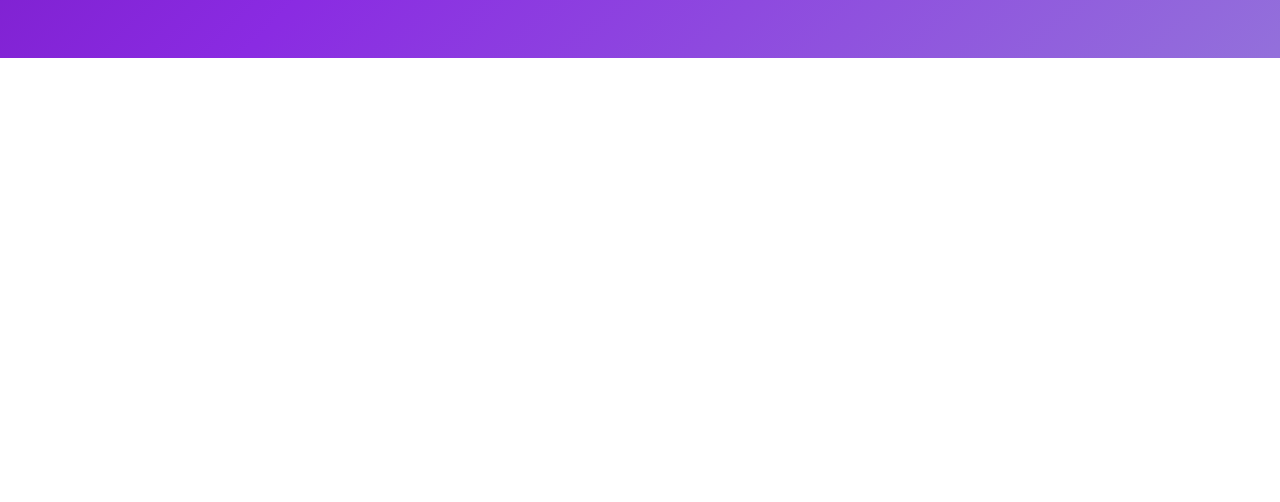
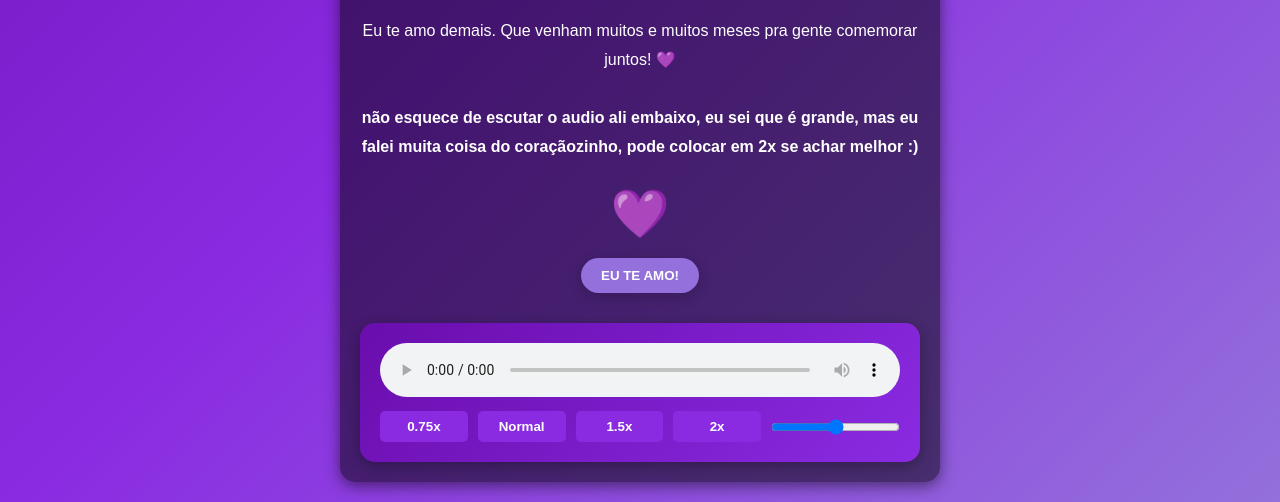
Before and after one commit to despediram/nossos-4-meses, a plain HTML site: page index.html in a window 1280 px wide. Shown: the part 742-1244 px from the top of the page. Before the commit the page ends 800 px from the top, so only its background shows below. Drawn offline with Linux system fonts and the light colour scheme.

Commit message:
Update index.html

```diff
--- a/index.html
+++ b/index.html
@@ -1,16 +1,16 @@
 <!DOCTYPE html>
 <html lang="en">
 <head>
+    <link rel="shortcut icon" href="coracaoroxo.png" type="image/x-icon">
     <meta charset="UTF-8">
     <meta name="viewport" content="width=device-width, initial-scale=1.0">
     <title>Feliz 4 Meses</title>
     <style>
-        /* Reset and font import */
         * {
             margin: 0;
             padding: 0;
             box-sizing: border-box;
-            user-select: none; /* Prevent text selection */
+            user-select: none;
         }
 
         body {
@@ -22,39 +22,19 @@
             justify-content: center;
             min-height: 100vh;
             padding: 20px;
-            overflow: hidden;
-            position: relative;
         }
 
         .container {
-            max-width: 90%;
+            width: 100%;
+            max-width: 600px;
             text-align: center;
             padding: 20px;
             background: rgba(0, 0, 0, 0.5);
             border-radius: 15px;
             box-shadow: 0 4px 15px rgba(0, 0, 0, 0.5);
             animation: fadeIn 2s ease;
-            overflow-y: auto;
-            overflow-x: hidden;
-            max-height: 80vh;
-        }
-
-        .container::-webkit-scrollbar {
-            width: 12px;
-        }
-
-        .container::-webkit-scrollbar-thumb {
-            background: linear-gradient(135deg, #8a2be2, #6a0dad);
-            border-radius: 6px;
-        }
-
-        .container::-webkit-scrollbar-thumb:hover {
-            background: linear-gradient(135deg, #9370db, #6a0dad);
-        }
-
-        .container::-webkit-scrollbar-track {
-            background: rgba(255, 255, 255, 0.1);
-            border-radius: 6px;
+            overflow: hidden;
+            position: relative;
         }
 
         .title {
@@ -100,11 +80,57 @@
             background: #8a2be2;
         }
 
+        .audio-player {
+            margin-top: 30px;
+            background: linear-gradient(135deg, #6a0dad, #8a2be2);
+            padding: 20px;
+            border-radius: 15px;
+            color: #ffffff;
+            box-shadow: 0 4px 15px rgba(0, 0, 0, 0.3);
+        }
+
+        .audio-player audio {
+            width: 100%;
+            margin-bottom: 10px;
+            border-radius: 10px;
+        }
+
+        .audio-controls {
+            display: flex;
+            flex-wrap: wrap;
+            gap: 10px;
+            justify-content: space-between;
+            align-items: center;
+        }
+
+        .audio-controls button {
+            padding: 8px 15px;
+            border: none;
+            border-radius: 5px;
+            background: #8a2be2;
+            color: white;
+            cursor: pointer;
+            font-weight: bold;
+            transition: background 0.3s ease;
+            flex: 1;
+            max-width: 120px;
+        }
+
+        .audio-controls button:hover {
+            background: #6a0dad;
+        }
+
+        .audio-controls input[type="range"] {
+            flex: 1;
+            max-width: 200px;
+        }
+
         .floating {
             position: absolute;
             font-size: 1.5rem;
             animation: float 4s ease-in-out infinite;
             color: #d8b4ff;
+            pointer-events: none;
         }
 
         @keyframes fadeIn {
@@ -133,7 +159,7 @@
                 opacity: 1;
             }
             to {
-                transform: translateY(-200px);
+                transform: translateY(-100px);
                 opacity: 0;
             }
         }
@@ -154,28 +180,51 @@
             Obrigado por ser quem você é, por ser minha companheira, minha confidente, minha paz. E obrigado por ter paciência comigo, por me entender mesmo quando eu nem consigo me entender direito. Você faz tudo valer a pena.<br><br>
 
             Eu te amo demais. Que venham muitos e muitos meses pra gente comemorar juntos! 💜
+
+            <br><br><b>não esquece de escutar o audio ali embaixo, eu sei que é grande, mas eu falei muita coisa do coraçãozinho, pode colocar em 2x se achar melhor :)</b><br>
         </div>
         <div class="heart">💜</div>
-        <button class="button" onclick="createRain()">Te amo!</button>
+        <button class="button" onclick="createRain()">Eu Te amo!</button>
+        <div class="audio-player">
+            <audio id="audio" src="Gravação.m4a" controls></audio>
+            <div class="audio-controls">
+                <button onclick="changeSpeed(0.75)">0.75x</button>
+                <button onclick="changeSpeed(1)">Normal</button>
+                <button onclick="changeSpeed(1.5)">1.5x</button>
+                <button onclick="changeSpeed(2)">2x</button>
+                <input type="range" id="volume" min="0" max="1" step="0.1" onchange="setVolume(this.value)" title="Volume">
+            </div>
+        </div>
     </div>
 
     <script>
         function createRain() {
+            const container = document.querySelector('.container');
             for (let i = 0; i < 30; i++) {
                 const element = document.createElement('div');
                 element.className = 'floating';
                 element.textContent = i % 2 === 0 ? '💜' : 'Eu te amo';
-                element.style.left = Math.random() * 100 + 'vw';
-                element.style.top = Math.random() * 100 + 'vh';
+                element.style.left = Math.random() * 90 + '%';
+                element.style.top = Math.random() * 90 + '%';
                 element.style.animationDuration = Math.random() * 2 + 3 + 's';
                 element.style.fontSize = Math.random() * 1.5 + 1 + 'rem';
-                document.body.appendChild(element);
+                container.appendChild(element);
 
                 setTimeout(() => {
                     element.remove();
                 }, 5000);
             }
         }
+
+        function changeSpeed(speed) {
+            const audio = document.getElementById('audio');
+            audio.playbackRate = speed;
+        }
+
+        function setVolume(value) {
+            const audio = document.getElementById('audio');
+            audio.volume = value;
+        }
     </script>
 </body>
 </html>
```
